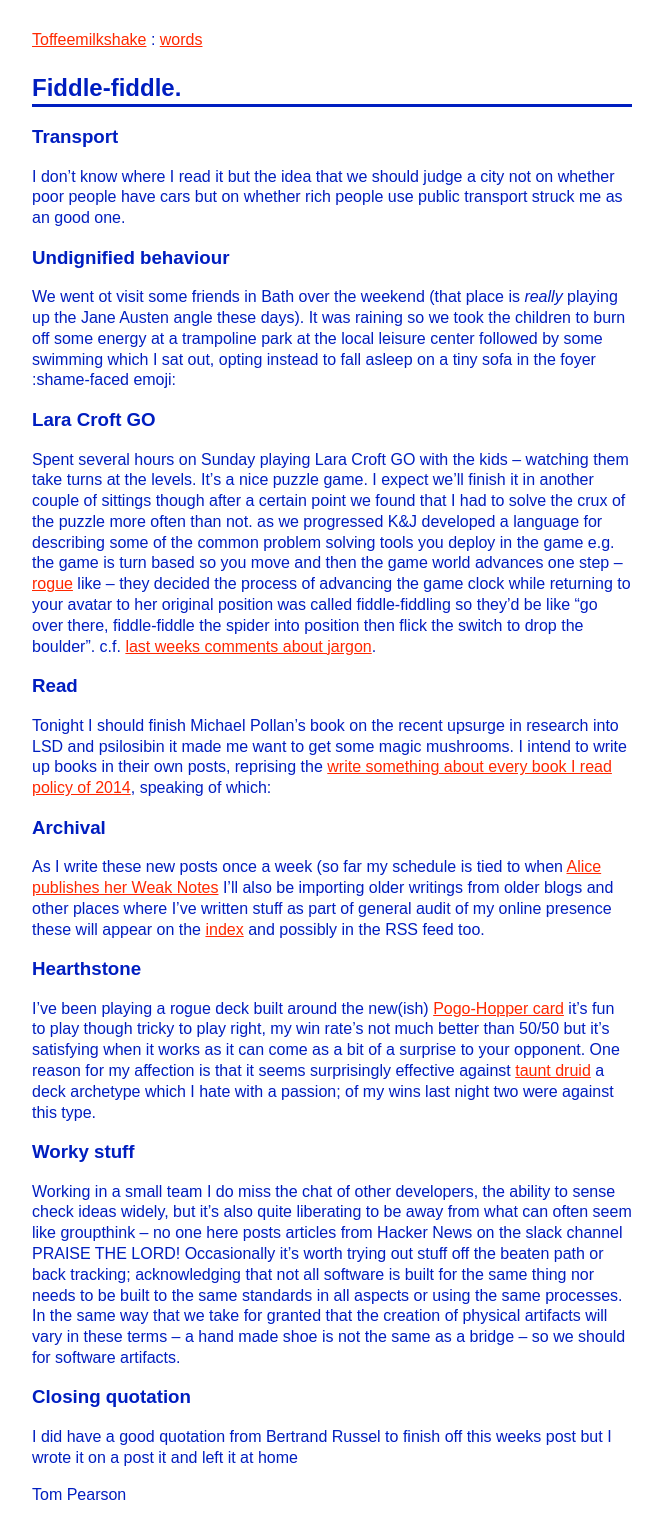
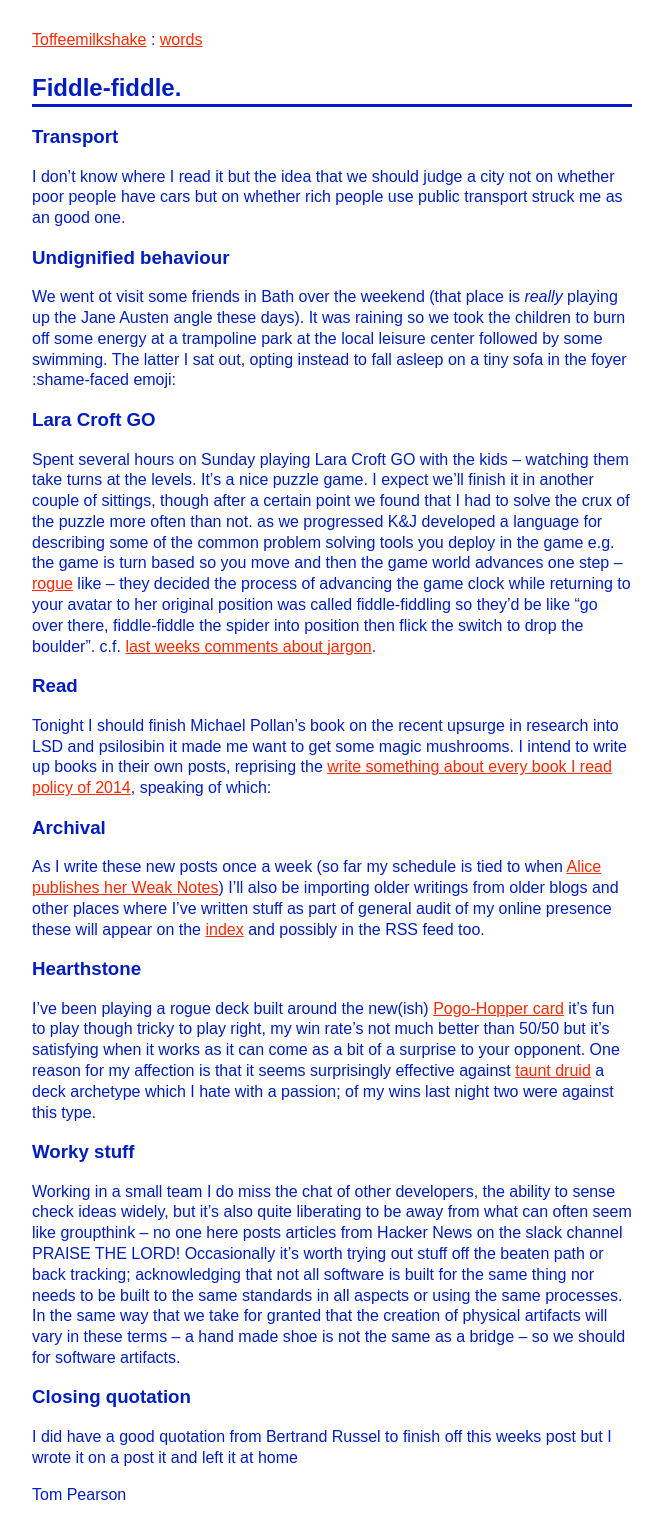
Before and after one commit to tomgp/words, a Jekyll site: the page built from _posts/2018-09-26-transport.md, in a window 1280 px wide. Shown: the whole page, without its empty margins (308-971 px from the left). Built offline with Jekyll 4.4.1, drawn with Linux system fonts in a browser that asks for light colours.

Commit message:
close brackets

```diff
--- a/_posts/2018-09-26-transport.md
+++ b/_posts/2018-09-26-transport.md
@@ -9,11 +9,11 @@ I don't know where I read it but the idea that we should judge a city not on whe
 
 ### Undignified behaviour
 
-We went ot visit some friends in Bath over the weekend (that place is _really_ playing up the Jane Austen angle these days). It was raining so we took the children to burn off some energy at a trampoline park at the local leisure center followed by some swimming which I sat out, opting instead to fall asleep on a tiny sofa in the foyer :shame-faced emoji:
+We went ot visit some friends in Bath over the weekend (that place is _really_ playing up the Jane Austen angle these days). It was raining so we took the children to burn off some energy at a trampoline park at the local leisure center followed by some swimming. The latter I sat out, opting instead to fall asleep on a tiny sofa in the foyer :shame-faced emoji:
 
 ### Lara Croft GO
 
-Spent several hours on Sunday playing Lara Croft GO with the kids -- watching them take turns at the levels. It's a nice puzzle game. I expect we'll finish it in another couple of sittings though after a certain point we found that I had to solve the crux of the puzzle more often than not. as we progressed K&J developed a language for describing some of the common problem solving tools you deploy in the game e.g. the game is turn based so you move and then the game world advances one step -- [rogue](https://en.wikipedia.org/wiki/Rogue_(video_game)) like -- they decided the process of advancing the game clock while returning to your avatar to her original position was called fiddle-fiddling so they'd be like "go over there, fiddle-fiddle the spider into position then flick the switch to drop the boulder". c.f. [last weeks comments about jargon](/words/2018/09/20/jargon.html#jargon).
+Spent several hours on Sunday playing Lara Croft GO with the kids -- watching them take turns at the levels. It's a nice puzzle game. I expect we'll finish it in another couple of sittings, though after a certain point we found that I had to solve the crux of the puzzle more often than not. as we progressed K&J developed a language for describing some of the common problem solving tools you deploy in the game e.g. the game is turn based so you move and then the game world advances one step -- [rogue](https://en.wikipedia.org/wiki/Rogue_(video_game)) like -- they decided the process of advancing the game clock while returning to your avatar to her original position was called fiddle-fiddling so they'd be like "go over there, fiddle-fiddle the spider into position then flick the switch to drop the boulder". c.f. [last weeks comments about jargon](/words/2018/09/20/jargon.html#jargon).
 
 ### Read
 
@@ -21,7 +21,7 @@ Tonight I should finish Michael Pollan's book on the recent upsurge in research
 
 ### Archival
 
-As I write these new posts once a week (so far my schedule is tied to when [Alice publishes her Weak Notes](http://alicebartlett.co.uk) I'll also be importing older writings from older blogs and other places where I've written stuff as part of general audit of my online presence these will appear on the [index](/words) and possibly in the RSS feed too.
+As I write these new posts once a week (so far my schedule is tied to when [Alice publishes her Weak Notes](http://alicebartlett.co.uk)) I'll also be importing older writings from older blogs and other places where I've written stuff as part of general audit of my online presence these will appear on the [index](/words) and possibly in the RSS feed too.
 
 ### Hearthstone
 
```
